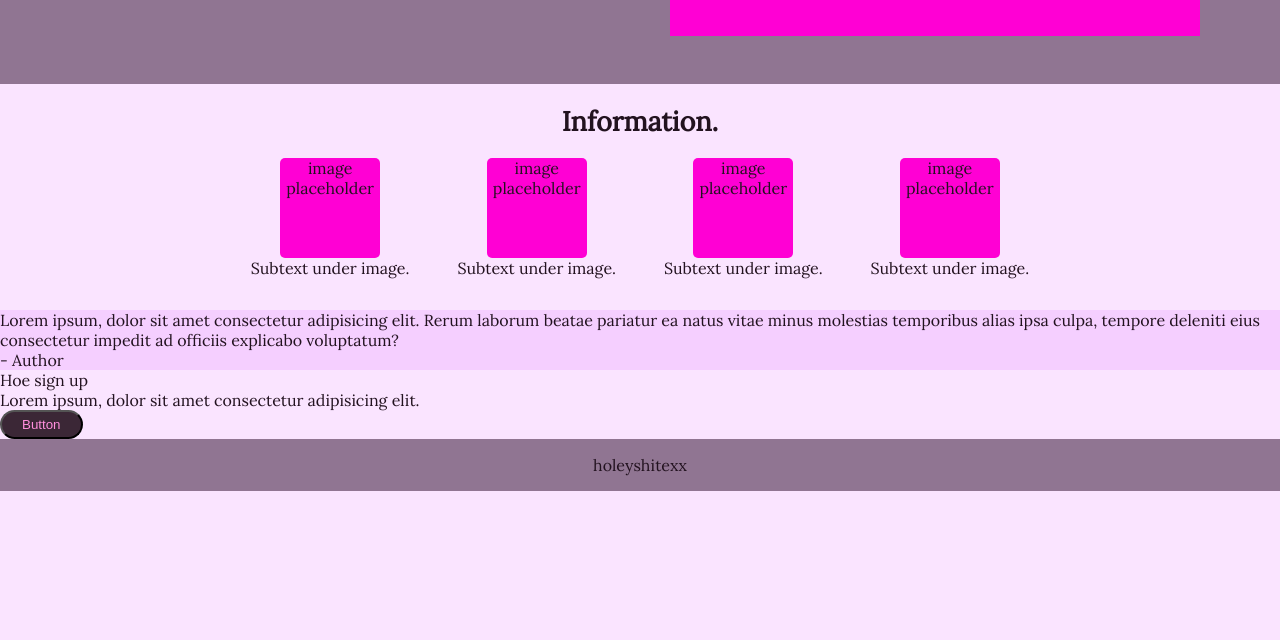
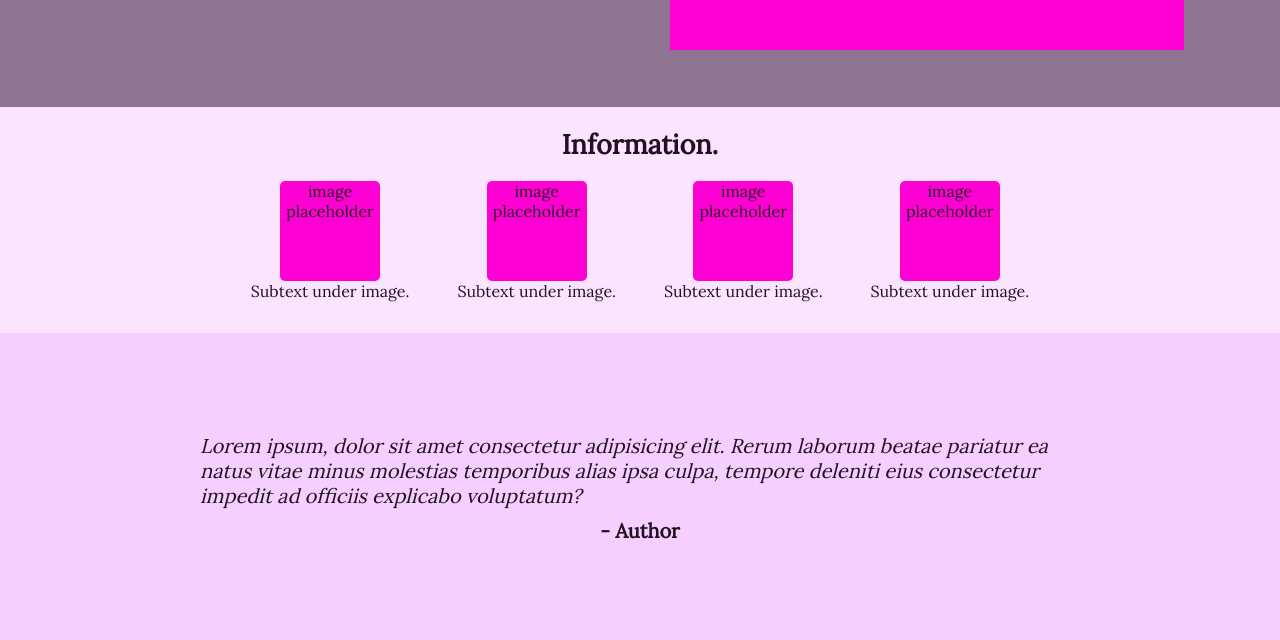
Before and after one commit to dariszka/landing-page, a plain HTML site: page index.html in a window 1280 px wide. Shown: the part 332-972 px from the top of the page. Before the commit the page ends 823 px from the top, so only its background shows below. Drawn offline with Linux system fonts and the light colour scheme.

Commit message:
Finish section two of body.

```diff
--- a/index.html
+++ b/index.html
@@ -50,11 +50,11 @@
               </div>
         </div>
         <div class="two">
-            <div>Lorem ipsum, dolor sit amet consectetur adipisicing elit. Rerum laborum beatae pariatur ea natus vitae minus molestias temporibus alias ipsa culpa, tempore deleniti eius consectetur impedit ad officiis explicabo voluptatum?</div>
-            <div>- Author</div>
+            <em>Lorem ipsum, dolor sit amet consectetur adipisicing elit. Rerum laborum beatae pariatur ea natus vitae minus molestias temporibus alias ipsa culpa, tempore deleniti eius consectetur impedit ad officiis explicabo voluptatum?</em>
+            <div class="author">- Author</div>
         </div>
         <div class="three">
-            <div class="title">Hoe sign up</div>
+            <div class="titlethree">Hoe sign up</div>
             <div class="subtext">Lorem ipsum, dolor sit amet consectetur adipisicing elit.</div>
             <button>Button</button>
         </div>
--- a/style.css
+++ b/style.css
@@ -7,7 +7,6 @@
     margin: 0;
     display: flex;
     flex-direction: column;
-    justify-content: space-between;
 }
 
 h1 {
@@ -30,6 +29,9 @@
     margin: 0;
     display: flex;
     gap: 14px;
+}
+.header{
+    font-size: larger;
 }
 
 .footer {
@@ -83,14 +85,11 @@
 }
 
 .one {
-
 }
 
-.two {
-    background-color: rgb(245, 207, 255) ;
-}
 
-.titleone {
+
+ .titleone {
     font-size: 27px;
     font-weight: 600;
     display: flex;
@@ -119,6 +118,25 @@
     width: 100px;
 }
 
+.two {
+    background-color: rgb(245, 207, 255);
+    font-size: 20px;
+    padding: 100px 200px;
+    display: flex;
+    flex-direction: column;
+    align-items: center;
+    justify-content: space-between;
+    gap: 10px;
+}
+
+.author {
+    text-align: end;
+    font-weight: 700;
+}
+
 .three {
 
 }
+.titlethree{
+
+}
```
